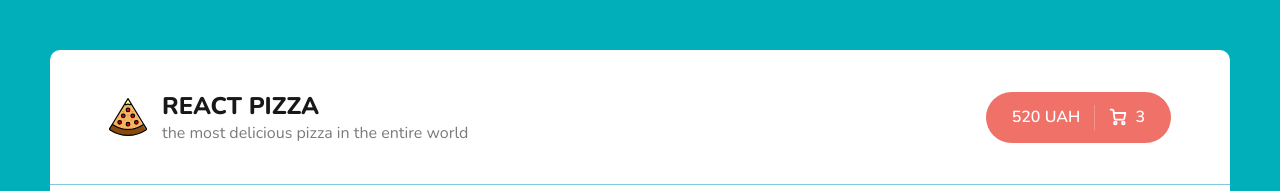
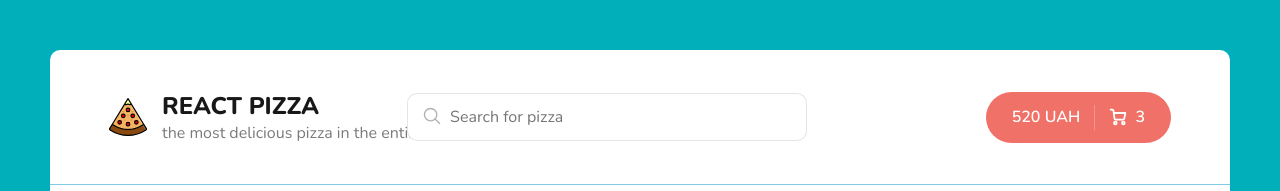
Before and after one commit to mvarava/pizza-order-project, a React (Create React App) app: page / in a window 1280 px wide. Shown: the top 191 px of the page. Built offline with nearby package versions, Linux system fonts and the light colour scheme; no server answers.

Commit message:
search field added

```diff
--- a/src/components/Header.jsx
+++ b/src/components/Header.jsx
@@ -1,5 +1,6 @@
 import { Link } from 'react-router-dom';
 import logoSvg from '../assets/img/pizza-logo.svg';
+import Search from './Search';
 
 const Header = () => {
   return (
@@ -14,6 +15,7 @@
             </div>
           </div>
         </Link>
+        <Search />
         <div className="header__cart">
           <Link to="/cart" className="button button--cart">
             <span>520 UAH</span>
--- /dev/null
+++ b/src/components/Search/Search.module.css
@@ -0,0 +1,26 @@
+.root {
+  position: relative;
+  left: -120px;
+}
+
+.input {
+  border: 1px solid rgba(0, 0, 0, 0.1);
+  padding: 12px 20px;
+  padding-left: 42px;
+  width: 400px;
+  border-radius: 10px;
+  font-size: 16px;
+
+  &:focus {
+    border: 1px solid rgba(0, 0, 0, 0.2);
+  }
+}
+
+.icon {
+  width: 22px;
+  height: 22px;
+  opacity: 0.3;
+  position: absolute;
+  left: 14px;
+  top: 12px;
+}
--- /dev/null
+++ b/src/components/Search/index.jsx
@@ -0,0 +1,45 @@
+import React from 'react';
+import styles from './Search.module.css';
+
+export const Search = () => {
+  return (
+    <div className={styles.root}>
+      <svg
+        className={styles.icon}
+        enableBackground="new 0 0 32 32"
+        id="EditableLine"
+        version="1.1"
+        viewBox="0 0 32 32"
+        xmlns="http://www.w3.org/2000/svg">
+        <circle
+          cx="14"
+          cy="14"
+          fill="none"
+          id="XMLID_42_"
+          r="9"
+          stroke="#000000"
+          strokeLinecap="round"
+          strokeLinejoin="round"
+          strokeMiterlimit="10"
+          strokeWidth="2"
+        />
+        <line
+          fill="none"
+          id="XMLID_44_"
+          stroke="#000000"
+          strokeLinecap="round"
+          strokeLinejoin="round"
+          strokeMiterlimit="10"
+          strokeWidth="2"
+          x1="27"
+          x2="20.366"
+          y1="27"
+          y2="20.366"
+        />
+      </svg>
+      <input className={styles.input} placeholder="Search for pizza" />
+    </div>
+  );
+};
+
+export default Search;
```
